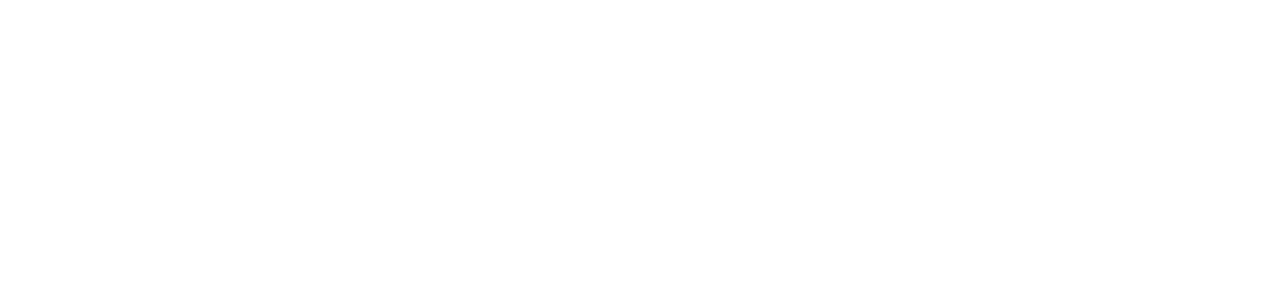
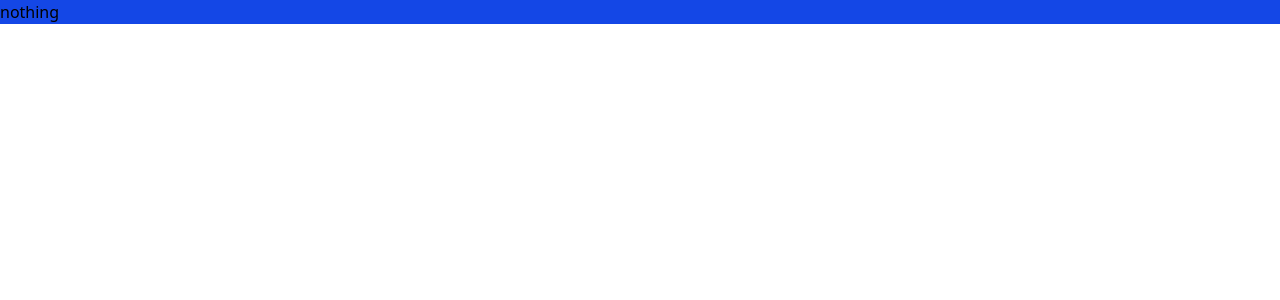
Before and after one commit to tierres/parkingrentalapp, a React (Vite) app in the folder frontend/: page /login in a window 1280 px wide. Before the commit this address had no page. Shown: the top 300 px of the page. Built offline with nearby package versions, Linux system fonts and the light colour scheme.

Commit message:
PC - 01/05/25 - 10h27 - Começando a programar a Login Page

```diff
--- a/frontend/src/App.tsx
+++ b/frontend/src/App.tsx
@@ -1,12 +1,14 @@
-import { BrowserRouter, Routes, Route } from "react-router-dom"
-import { Home } from './pages/Home/Home'
+import { BrowserRouter, Routes, Route } from "react-router-dom";
+import { Home } from "./pages/Home/Home";
+import { Login } from "./pages/Login/Login";
 
 export const App = () => {
   return (
     <BrowserRouter>
       <Routes>
         <Route path="/" element={<Home />} />
+        <Route path="/login" element={<Login />} />
       </Routes>
     </BrowserRouter>
-  )
-}
+  );
+};
--- a/frontend/src/pages/Login/Login.tsx
+++ b/frontend/src/pages/Login/Login.tsx
@@ -0,0 +1,3 @@
+export const Login = () => {
+  return <div className="bg-blue-700">nothing</div>;
+};
```
